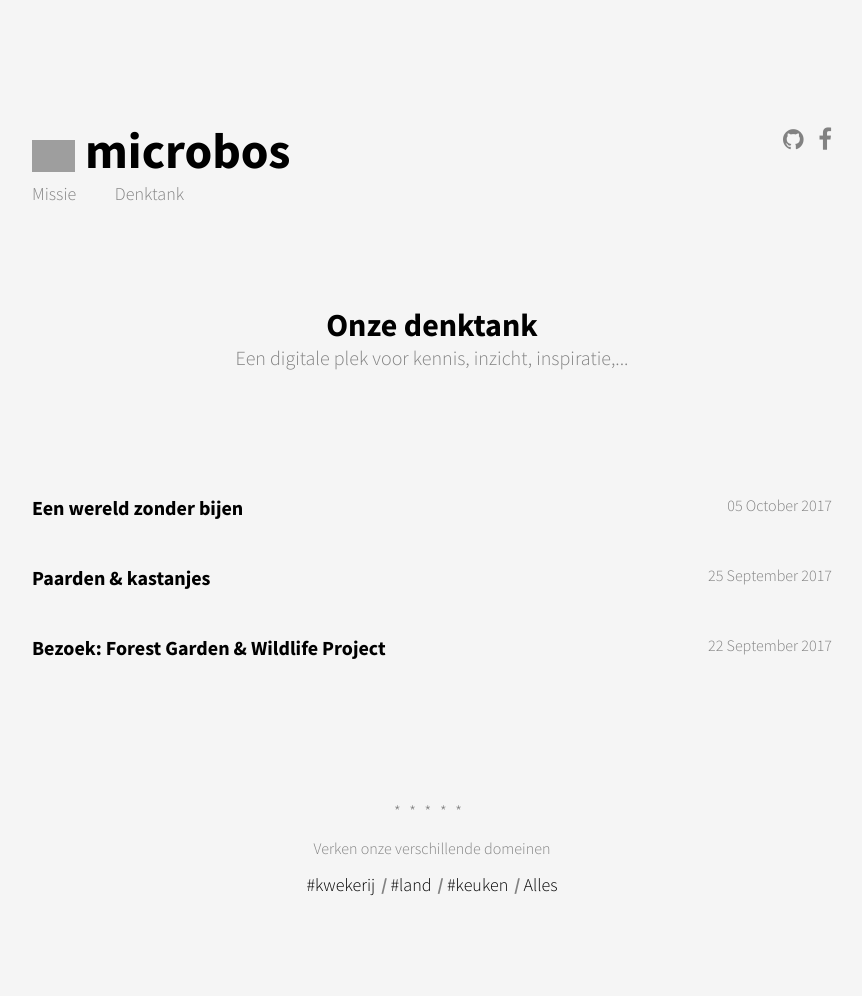
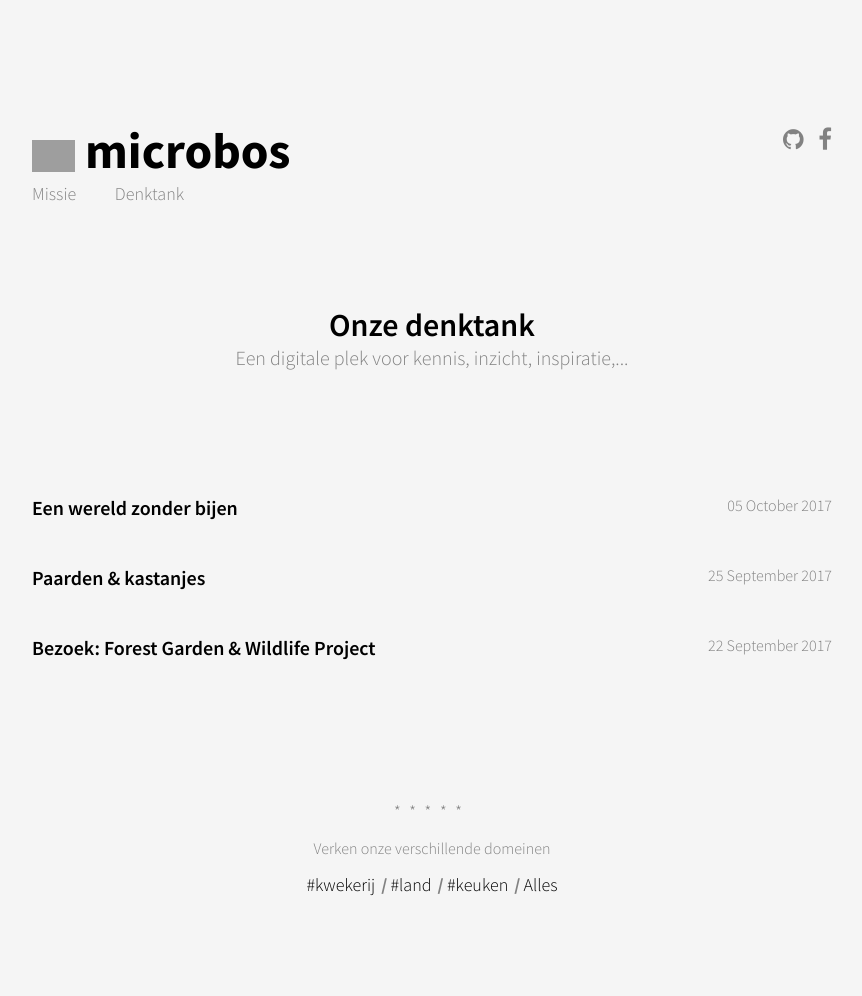
Before and after one commit to SimonBoury/microbos, a Jekyll site: the page built from index.html, in a window 1280 px wide. Shown: the whole page, without its empty margins (208-1070 px from the left). Built offline with Jekyll 4.4.1, drawn with Linux system fonts in a browser that asks for light colours; grey boxes are pictures that could not be loaded.

Commit message:
Update _default.scss

```diff
--- a/_sass/_default.scss
+++ b/_sass/_default.scss
@@ -1,6 +1,6 @@
 /* imports */
 
-@import url('https://fonts.googleapis.com/css?family=Nunito|Source+Sans+Pro:300,500,700');
+@import url('https://fonts.googleapis.com/css?family=Nunito|Source+Sans+Pro:300,600,700');
 
 /* =Base */
 
@@ -144,7 +144,7 @@ strong {
 }
 
 .page-title__text {
-    font-weight: bold;
+    font-weight: 600;
     font-size: 32px;
 }
 
@@ -178,7 +178,7 @@ strong {
 }
 
 .post-teaser__title {
-    font-weight: bold;
+    font-weight: 600;
     font-size: 20px;
     color: $iron;
 }
```
